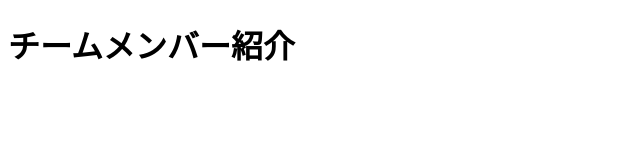
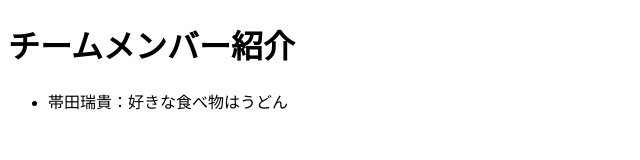
Before and after one commit to obita-mizuki/booo, a plain HTML site: page index.html in a window 1280 px wide. Shown: the whole page, without its empty margins (0-640 px from the left). Drawn offline with Linux system fonts and the light colour scheme.

Commit message:
Update index.html

```diff
--- a/index.html
+++ b/index.html
@@ -8,7 +8,7 @@
 <body>
     <h1>チームメンバー紹介</h1>
     <ul>
-
+        <li>帯田瑞貴：好きな食べ物はうどん</li>
     </ul>
 </body>
 </html>
```
